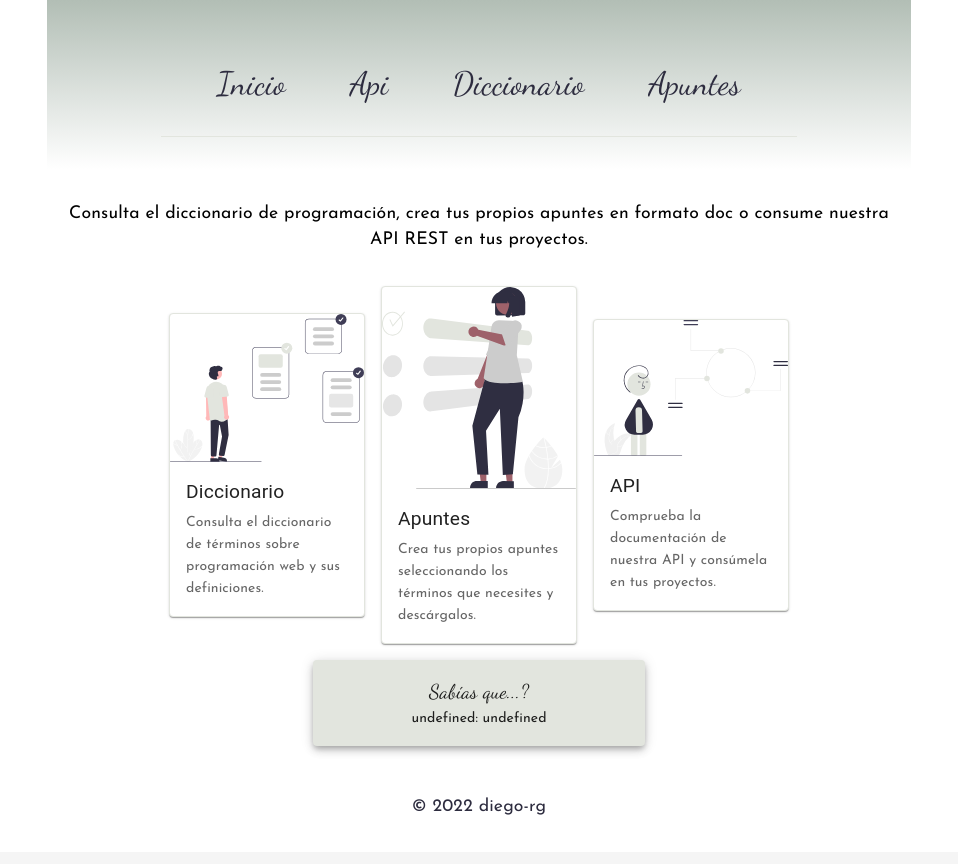
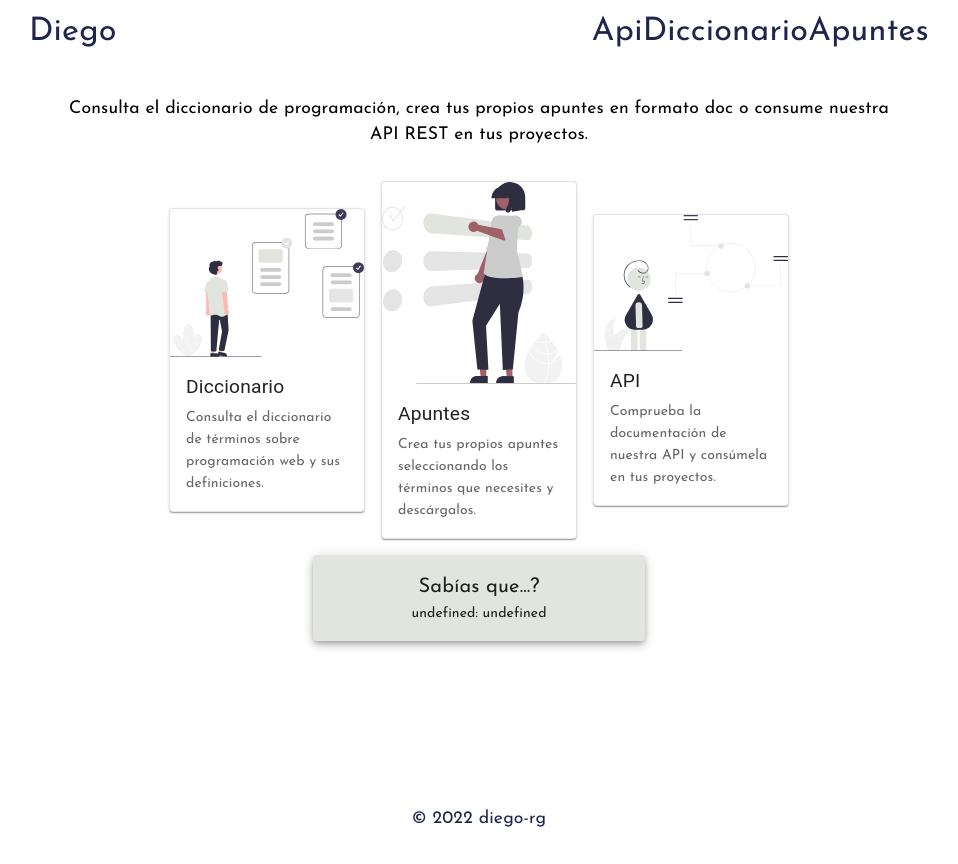
Before and after one commit to diego-rg/react-diccionario-programacion, a React (Create React App) app: page / in a window 1280 px wide. Shown: the whole page, without its empty margins (161-1119 px from the left). Built offline with nearby package versions, Linux system fonts and the light colour scheme; no server answers.

Commit message:
new design: hedaer

```diff
--- a/package.json
+++ b/package.json
@@ -5,7 +5,6 @@
   "dependencies": {
     "@emotion/react": "^11.8.2",
     "@emotion/styled": "^11.8.1",
-    "@fontsource/dancing-script": "^4.5.7",
     "@fontsource/josefin-sans": "^4.5.6",
     "@mui/icons-material": "^5.5.1",
     "@mui/material": "^5.5.3",
--- a/public/index.css
+++ b/public/index.css
@@ -1,21 +1,3 @@
 body {
   margin: 0;
-  background-color: #f5f5f5;
 }
-
-header a {
-  padding: 2rem;
-}
-
-@media only screen and (max-width: 900px) {
-  header a {
-    padding: 1rem;
-  }
-}
-
-
-@media only screen and (max-width: 600px) {
-  header a {
-    padding: 0.5rem;
-  }
-}
--- a/src/App.js
+++ b/src/App.js
@@ -11,7 +11,6 @@ import Home from "./components/Home";
 import ApiInfo from "./components/ApiInfo";
 import Loading from "./components/Loading";
 
-import "@fontsource/dancing-script";
 import "@fontsource/josefin-sans";
 
 import mainTheme from "./themes/mainTheme"; //Archivo para los themes de mui
@@ -75,11 +74,11 @@ const App = () => {
     <Loading />
   ) : (
     <ThemeProvider theme={mainTheme}>
+      <Header />
       <Container
         sx={{
           display: "flex",
           justifyContent: "center",
-          backgroundColor: "#ffffff",
           minHeight: "100vh",
           width: { xs: "100vw", sm: "75vw" },
           paddingX: { xs: 0, md: 6 },
@@ -87,7 +86,6 @@ const App = () => {
       >
         <Grid container>
           <Grid item xs={12}>
-            <Header />
             <Route path="/">
               <Home />
               <DidYouKnow random={random} />
--- a/src/components/Header.js
+++ b/src/components/Header.js
@@ -1,7 +1,7 @@
 import React from "react";
 import LinkNav from "./LinkNav";
 
-import { AppBar, Toolbar } from "@mui/material";
+import { AppBar, Toolbar, Container, Box } from "@mui/material";
 
 //Header cuya navegación no usa router
 const Header = () => {
@@ -9,31 +9,22 @@ const Header = () => {
     <AppBar
       position="static"
       sx={{
-        paddingY: {
-          xs: 2,
-          sm: 4,
-        },
-        display: "flex",
-        flexDirection: "row",
         alignItems: "center",
-        justifyContent: "center",
-        background: {
-          xs: "linear-gradient(180deg,#B2BEB5,#D5E3D9)",
-          sm: "linear-gradient(180deg,#B2BEB5,#ffffff)",
-        },
+        justifyContent: "space-between",
+        background: "transparent",
         boxShadow: "none",
       }}
     >
-      <Toolbar
-        sx={{
-          borderBottom: { xs: "none", sm: "1px solid #E2E5DE" },
-        }}
-      >
-        <LinkNav href="/">Inicio</LinkNav>
-        <LinkNav href="/api">Api</LinkNav>
-        <LinkNav href="/dictionary">Diccionario</LinkNav>
-        <LinkNav href="/cheatsheet">Apuntes</LinkNav>
-      </Toolbar>
+      <Container maxWidth="md" disableGutters>
+        <Toolbar disableGutters sx={{ justifyContent: "space-between" }}>
+          <LinkNav href="/">Diego</LinkNav>
+          <Box>
+            <LinkNav href="/api">Api</LinkNav>
+            <LinkNav href="/dictionary">Diccionario</LinkNav>
+            <LinkNav href="/cheatsheet">Apuntes</LinkNav>
+          </Box>
+        </Toolbar>
+      </Container>
     </AppBar>
   );
 };
--- a/src/components/LinkNav.js
+++ b/src/components/LinkNav.js
@@ -16,9 +16,9 @@ const LinkNav = ({ className, href, children }) => {
       component="a"
       sx={{
         textDecoration: "none",
-        color: { xs: "black", sm: "secondary.main" },
+        color: "secondary.main",
         "&:hover": {
-          color: { xs: "secondary.main", sm: "primary.main" },
+          color: "primary.main",
         },
       }}
       onClick={onClick}
--- a/src/themes/mainTheme.js
+++ b/src/themes/mainTheme.js
@@ -3,10 +3,10 @@ import { responsiveFontSizes, createTheme } from "@mui/material/styles";
 let mainTheme = createTheme({
   palette: {
     primary: {
-      main: "#676767",
+      main: "#e70a3e",
     },
     secondary: {
-      main: "#2d2c3f",
+      main: "#1f264e",
     },
   },
   components: {
@@ -42,7 +42,7 @@ let mainTheme = createTheme({
             variant: "h4",
           },
           style: {
-            fontFamily: "Dancing Script",
+            fontFamily: "Josefin Sans",
           },
         },
         {
@@ -50,7 +50,7 @@ let mainTheme = createTheme({
             variant: "h6",
           },
           style: {
-            fontFamily: "Dancing Script",
+            fontFamily: "Josefin Sans",
           },
         },
       ],
```
Also changed, not shown: 1 other file (tests, documents, lock files or other folders).
